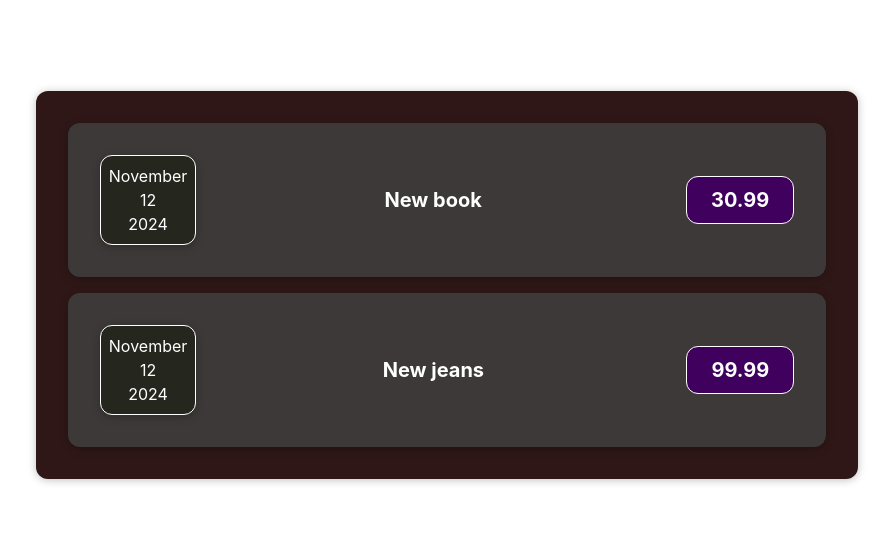
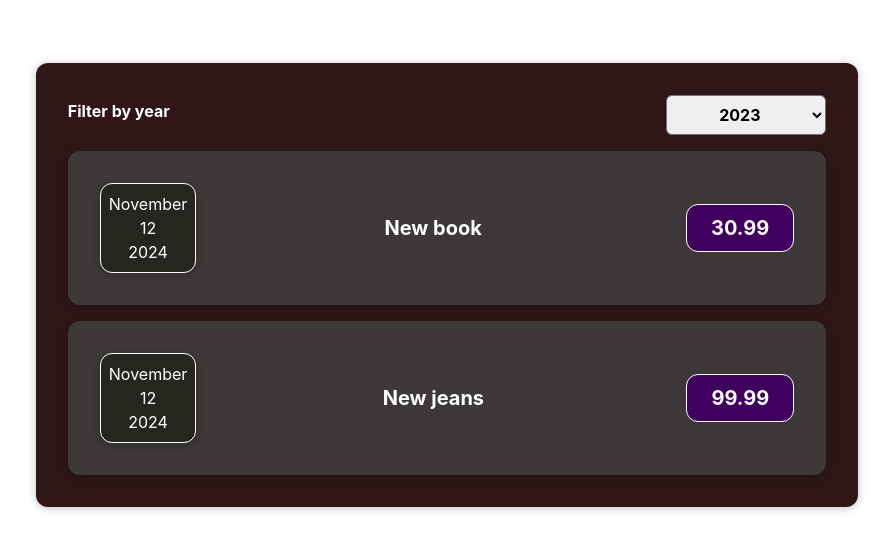
Before and after one commit to sandersoovli/expenses, a React (Vite) app: page / in a window 1280 px wide. Shown: the part 115-666 px from the top of the page, without its empty margins (193-1086 px from the left). Built offline with nearby package versions, Linux system fonts and the light colour scheme.

Commit message:
4.Ulesanne_31.01.25

```diff
--- a/src/App.jsx
+++ b/src/App.jsx
@@ -2,6 +2,7 @@
 import ExpenseItem from './components/ExpenseItem';
 import './App.css';
 import Expenses from './components/Expenses';
+
 const App = () => {
   const data = [ {
     id: 'e1',
--- a/src/components/Expenses.jsx
+++ b/src/components/Expenses.jsx
@@ -1,14 +1,26 @@
-import React from 'react';
+import React, { useState } from 'react';
 import ExpenseItem from './ExpenseItem.jsx';
+import ExpensesFilter from '../components/Expenses/ExpensesFilter.jsx';
 import './Expenses.css';
 
 const Expenses = (props) => {
-  // Kontrollime saabunud props-e, et näha, mis andmed komponendile jõuavad.
+  const [filteredYear, setFilteredYear] = useState('2024');
+
+  const filterChangeHandler = (selectedYear) => {
+    console.log('Selected Year:', selectedYear);
+    setFilteredYear(selectedYear);
+  };
+
+  const filteredExpenses = props.expenses.filter((expense) => {
+    return expense.date.getFullYear().toString() === filteredYear;
+  });
+
   console.log(props);
 
   return (
     <div className="expenses">
-      {props.expenses.map((expense) => (
+      <ExpensesFilter selected={filteredYear} onChangeFilter={filterChangeHandler} />
+      {filteredExpenses.map((expense) => (
         <ExpenseItem
           key={expense.id} // Unikaalne võti iga elemendi jaoks.
           data={expense} // Saadame ExpenseItem-le ühe kulu objekti.
--- /dev/null
+++ b/src/components/Expenses/ExpensesFilter.css
@@ -0,0 +1,24 @@
+.expenses-filter {
+    color: white;
+    padding: 0 1rem;
+}
+
+.expenses-filter__control {
+    display: flex;
+    width: 100%;
+    align-items: center;
+    justify-content: space-between;
+    margin: 1rem 0;
+}
+
+.expenses-filter label {
+    font-weight: bold;
+    margin-bottom: 0.5rem;
+}
+
+.expenses-filter select {
+    font: inherit;
+    padding: 0.5rem 3rem;
+    font-weight: bold;
+    border-radius: 6px;
+}
--- /dev/null
+++ b/src/components/Expenses/ExpensesFilter.jsx
@@ -0,0 +1,24 @@
+import React from 'react';
+import './ExpensesFilter.css';
+
+const ExpensesFilter = (props) => {
+    const dropdownChangeHandler = (event) => {
+        console.log("Selected Year: ", event.target.value);
+        props.onChangeFilter(event.target.value); // Saadab valitud aasta Expenses komponendile
+    };
+
+    return (
+        <div className='expenses-filter'>
+            <div className='expenses-filter__control'>
+                <label>Filter by year</label>
+                <select value={props.selectedYear} onChange={dropdownChangeHandler}>
+                    <option value='2023'>2023</option>
+                    <option value='2024'>2024</option>
+                    <option value='2025'>2025</option>
+                </select>
+            </div>
+        </div>
+    );
+};
+
+export default ExpensesFilter;
```
